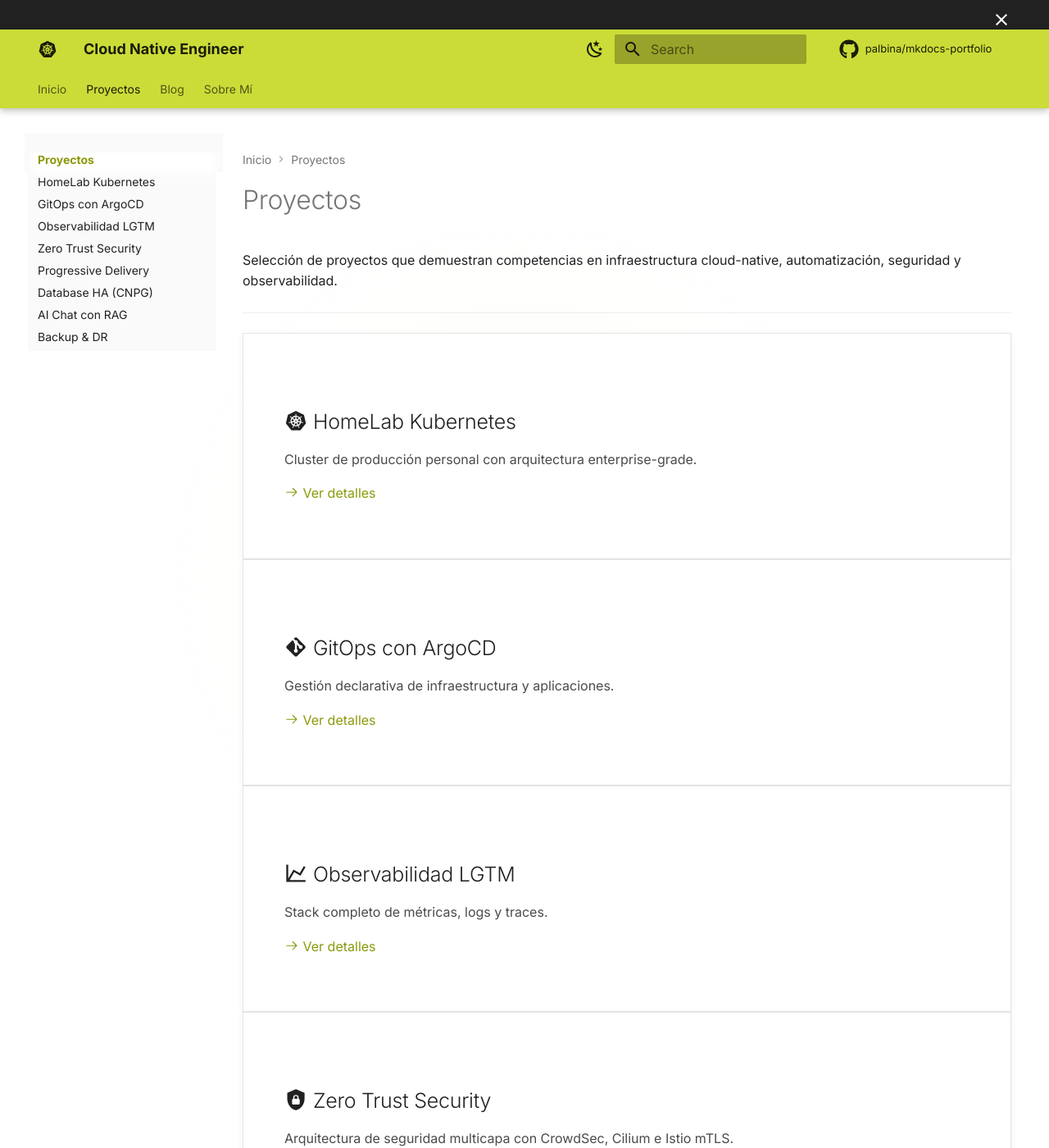
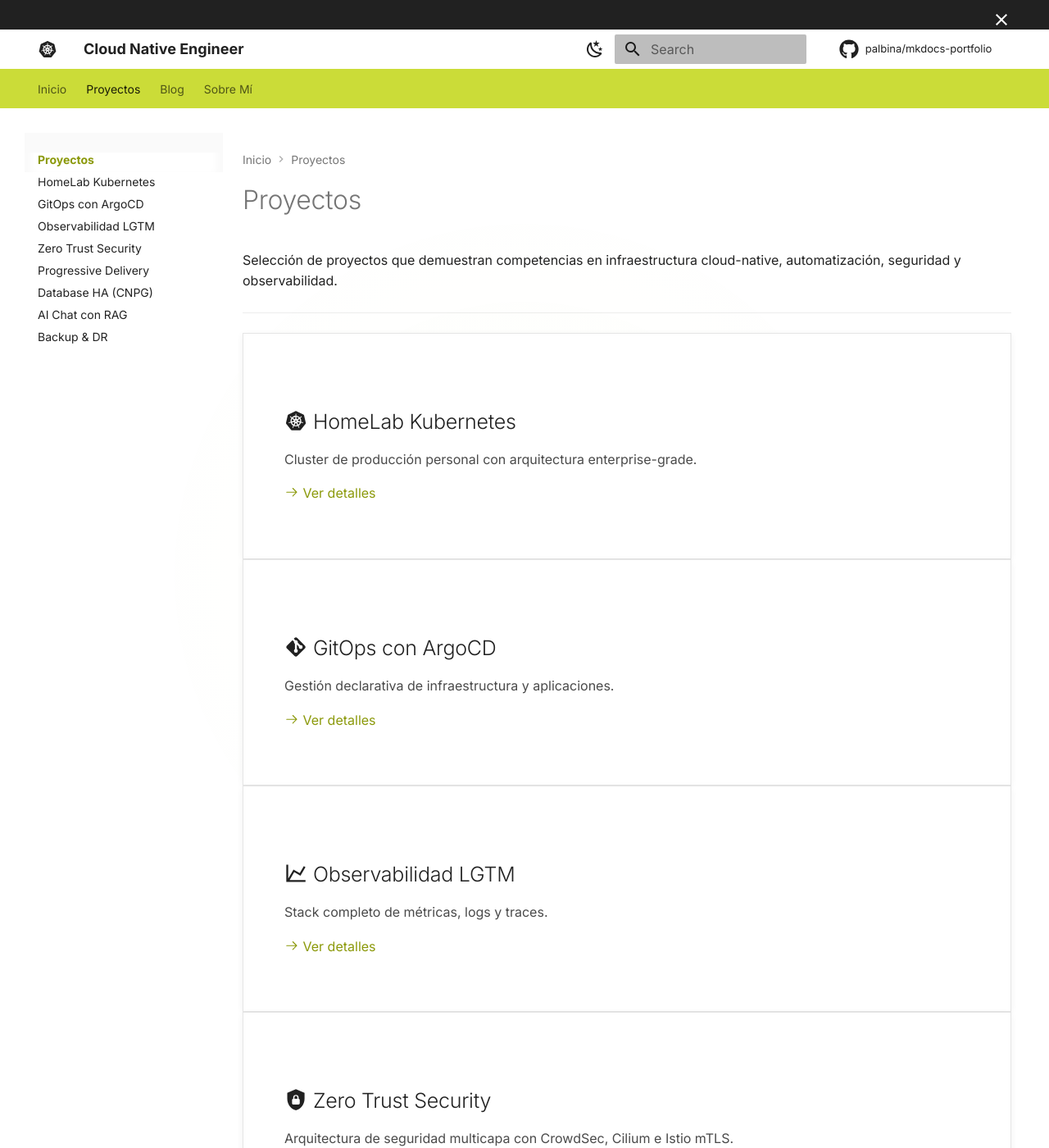
Before and after one commit to palbina/mkdocs-portfolio, an MkDocs documentation site: the page built from docs/projects/index.md, in a window 1280 px wide and 1400 px high. Shown: the whole window at 82% size. Built offline with MkDocs 1.6.1 and Material for MkDocs 9.7.7, drawn with Linux system fonts in a browser that asks for light colours; comment, search, counter and statistics services are not loaded.

Commit message:
fix(css): solución nuclear para el drawer móvil y superposición de capas
- Libera .md-container y .md-main de contextos de apilamiento (z-index/isolation)
- Nueva escala agresiva: Drawer(300) > Overlay(200) > Header(100) > Content(10)
- Forza fondos sólidos en todos los niveles del nav móvil para evitar transparencias
- Asegura que el header cubra siempre el contenido al hacer scroll
- Mejora sombras proyectadas para mayor separación visual

```diff
--- a/docs/stylesheets/extra.css
+++ b/docs/stylesheets/extra.css
@@ -862,20 +862,18 @@
 }
 
 /* -----------------------------------------------------------------------------
- * Z-INDEX & LAYER HIERARCHY (Consolidated Fix)
- * Scale: 1-100 (Safe range for MkDocs Material)
+ * Z-INDEX & LAYER HIERARCHY (The Nuclear Fix)
+ * Scale: 100-400 (Beats almost any theme default)
  * ----------------------------------------------------------------------------- */
 
-/* Layer 1: Base Containers */
+/* Reset stacking contexts that trap the drawer inside the content layer */
 .md-container,
-.md-main,
-.md-content {
-    position: relative;
-    z-index: 1 !important;
-    isolation: isolate; /* Create new stacking context */
+.md-main {
+    z-index: auto !important;
+    isolation: auto !important;
 }
 
-/* Layer 10: Content Elements (Cards, Code Blocks, Admonitions) */
+/* Layer 10: Content Elements (Cards, Code Blocks) */
 .project-card,
 .value-card,
 .expertise-card,
@@ -883,102 +881,76 @@
 .contact-item,
 .highlight,
 .md-typeset pre,
-.md-typeset .admonition,
-.md-typeset details {
+.md-typeset .admonition {
     position: relative;
     z-index: 10 !important;
 }
 
-/* Hover state: Slightly higher but still below header */
-.project-card:hover,
-.value-card:hover {
-    z-index: 11 !important;
-    transform: translateY(-4px);
+/* Layer 100: Header (Top of content) */
+.md-header,
+[data-md-component="header"] {
+    z-index: 100 !important;
+    position: sticky !important;
+    top: 0 !important;
+    opacity: 1 !important;
 }
 
-/* Layer 50: Header & Tabs (Sticky area) */
-.md-header {
-    z-index: 50 !important;
-    position: sticky !important;
-    top: 0 !important;
+/* Force solid backgrounds on Header to prevent see-through on scroll */
+[data-md-color-scheme="slate"] .md-header { background-color: #0A0A0A !important; }
+[data-md-color-scheme="default"] .md-header { background-color: #FFFFFF !important; }
+
+/* Layer 200: Overlay (Backdrop) - Must cover the Header */
+.md-overlay {
+    z-index: 200 !important;
+    background-color: rgba(0, 0, 0, 0.6) !important;
+    opacity: 1 !important;
 }
 
-.md-tabs {
-    z-index: 45 !important; /* Slightly below main header */
+/* Layer 300: Mobile Drawer / Sidebar (The Master Layer) */
+.md-sidebar--primary,
+.md-sidebar,
+.md-drawer,
+[data-md-component="drawer"] {
+    z-index: 300 !important;
+    background-color: var(--bg-dark) !important;
+    opacity: 1 !important;
+    visibility: visible !important;
+    transform: translateZ(0); /* Stability */
 }
 
-/* Layer 70: Overlay (Backdrop) */
-.md-overlay {
-    z-index: 70 !important;
-    background-color: rgba(0, 0, 0, 0.5) !important;
-}
-
-/* Layer 80: Mobile Drawer / Sidebar (THE WINNER) */
-.md-sidebar--primary,
-.md-drawer,
-[data-md-component="drawer"],
-.md-nav--primary {
-    z-index: 80 !important;
-    background-color: var(--bg-dark) !important;
-    opacity: 1 !important;
-    visibility: visible;
-}
-
-/* Solid background for all navigation levels in mobile */
+/* Ensure ALL nested navigation elements have solid backgrounds in mobile */
 @media screen and (max-width: 76.1875em) {
+    .md-sidebar--primary,
+    .md-sidebar__inner,
+    .md-sidebar__scrollwrap,
     .md-nav,
     .md-nav__list,
     .md-nav__item,
-    .md-sidebar__inner {
+    .md-nav__link {
         background-color: var(--bg-dark) !important;
+        color: var(--text-primary) !important;
     }
 
-    [data-md-color-scheme="default"] .md-nav,
-    [data-md-color-scheme="default"] .md-sidebar__inner {
+    [data-md-color-scheme="default"] .md-sidebar__inner,
+    [data-md-color-scheme="default"] .md-nav {
         background-color: var(--bg-surface) !important;
+        color: var(--text-primary) !important;
     }
 
     .md-sidebar--primary {
         position: fixed !important;
         top: 0;
         height: 100vh !important;
-        width: 12.1rem; /* Material default */
-        box-shadow: 10px 0 30px rgba(0,0,0,0.8) !important;
+        box-shadow: 15px 0 40px rgba(0,0,0,0.9) !important;
     }
 }
 
-/* -----------------------------------------------------------------------------
- * VISUAL STABILITY & MOBILE HEADER FIXES
- * ----------------------------------------------------------------------------- */
-
-/* GPU Acceleration for smooth, stable layers */
-.md-sidebar,
-.md-header,
-.md-overlay {
-    transform: translateZ(0);
-    backface-visibility: hidden;
-}
-
+/* Fix title overlap in mobile header */
 @media screen and (max-width: 768px) {
-    /* Header Opacity Fix */
-    .md-header {
-        background-color: #1a1a1a !important; /* Force solid */
-    }
-
-    [data-md-color-scheme="default"] .md-header {
-        background-color: #ffffff !important;
-    }
-
-    /* Title Solapamiento Fix */
     .md-header__title {
-        max-width: 55vw;
+        max-width: 50vw;
         white-space: nowrap;
         overflow: hidden;
         text-overflow: ellipsis;
     }
-
-    /* Repo icon visibility */
-    .md-header__source {
-        z-index: 51;
-    }
 }
```
